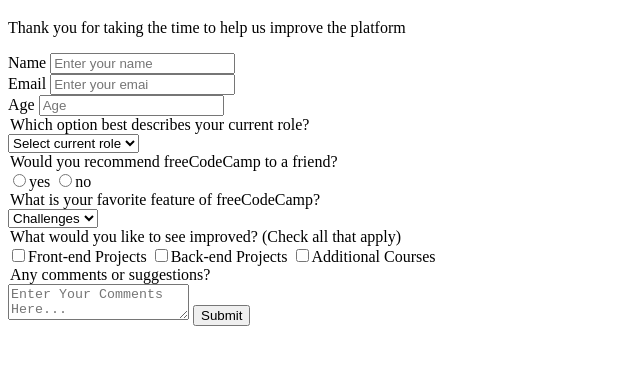
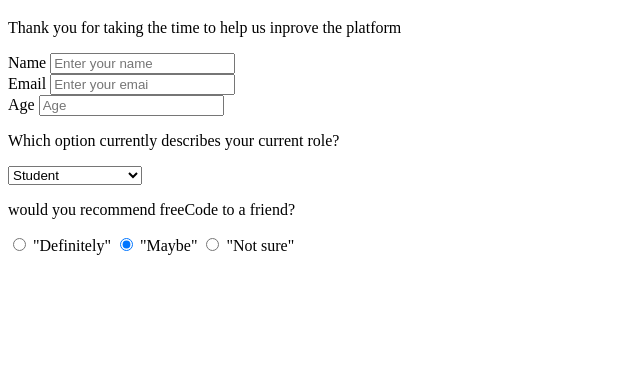
Before and after one commit to maack123/second-challenge, a plain HTML site: page index.html in a window 1280 px wide. Shown: the part 61-426 px from the top of the page, without its empty margins (0-640 px from the left). Drawn offline with Linux system fonts and the light colour scheme.

Commit message:
Add, div, input

```diff
--- a/index.html
+++ b/index.html
@@ -4,55 +4,54 @@
     <meta charset="UTF-8">
     <meta http-equiv="X-UA-Compatible" content="IE=edge">
     <meta name="viewport" content="width=device-width, initial-scale=1.0">
-    <title>Building a survey form</title>
+    <title>Buildin a survey form</title>
 </head>
 <body>
     <div>
         <header>
             <h1>Survey Form</h1>
-            <p>Thank you for taking the time to help us improve the platform</p>
+            <p>Thank you for taking the time to help us inprove the platform</p>
         </header>
         <form id="survey-form">
             <div class="name">
                 <label for="name-label">Name</label>
-                <input type="text" name="name" id="name-label" class="form-control" placeholder="Enter your name" required>
+                <input type="text" name="name" id="name" class="form-control" placeholder="Enter your name" required>
             </div>
             <div class="name">
-                <label for="email-label">Email</label>
-                <input type="email" name="email" id="email-label" class="form-control" placeholder="Enter your emai" required>
+                <label for="email">Email</label>
+                <input type="email" name="email" id="email" class="form-control" placeholder="Enter your emai" required>
             </div>
             <div class="name">
-                <label for="age-label">Age</label>
-                <input type="text" name="age" id="number-label" min="0" max="99" class="form-control" placeholder="Age">
+                <label for="age">Age</label>
+                <input type="text" name="age" id="number" min="0" max="99" class="form-control" placeholder="Age">
             </div>
-            <legend>Which option best describes your current role?</legend>
-        <select id="dropdown">
-          <option value="">Select current role</option>
-          <option>Student</option>
-          <option>Full time</option>
-          <option>Part time</option>
-        </select>
 
-        <legend>Would you recommend freeCodeCamp to a friend?</legend>
-            <label><input id="recommend-yes" type="radio" name="radio-button" value="yes">yes</label>
-            <label><input id="recommend-no" type="radio" name="radio-button" value="no">no</label>
-
-        <legend>What is your favorite feature of freeCodeCamp?</legend>
-        <select id="dropdown2">
-          <option>Challenges</option>
-          <option>Community</option>
-          <option>projects</option>
-        </select>
-
-        <legend>What would you like to see improved? (Check all that apply)</legend>
-          <label for="checkbox1"><input id="checkbox1" type="checkbox" name="checkbox1" value="1">Front-end Projects</label>
-          <label for="checkbox2"><input id="checkbox2" type="checkbox" value="2">Back-end Projects</label>
-          <label><input id="checkbox3" type="checkbox" value="3">Additional Courses</label>
-
-          <legend>Any comments or suggestions?</legend>
-          <textarea id="comments" placeholder="Enter Your Comments Here..."></textarea>
-          <input type="submit" id="submit">
-
+<div>
+                <p>Which option currently describes your current role?</p>
+                <select id="dropmenu" name="role" class="form-control" required>
+                    <option disabled select value>Select Current role</option>
+                    <option value="student">Student</option>
+                    <option value="job">Full Time Job</option>
+                    <option value="learner">Full Time Learner</option>
+                    <option value="prefer">Prefer not say</option>
+                    <option value="other">Other</option>
+                </select>
+                <div class="form-group">
+                    <p>would you recommend freeCode to a friend?</p>
+                    <label for="definintly">
+                        <input name="user-recommend" value="definitly" type="radio" class="input-radio" checked>
+                        "Definitely"
+                    </label>
+                    <label for="maybe">
+                        <input name="user-recommend" value="definintly" type="radio" class="input-radio" checked>
+                        "Maybe"
+                    </label>
+                    <label for="not sure">
+                        <input name="user-recommend" value="definintly" type="radio" type="radio" class="input-radio">
+                        "Not sure"
+                    </label>
+                </div>
+            </div>
         </form>
     </div>
 </body>
```
